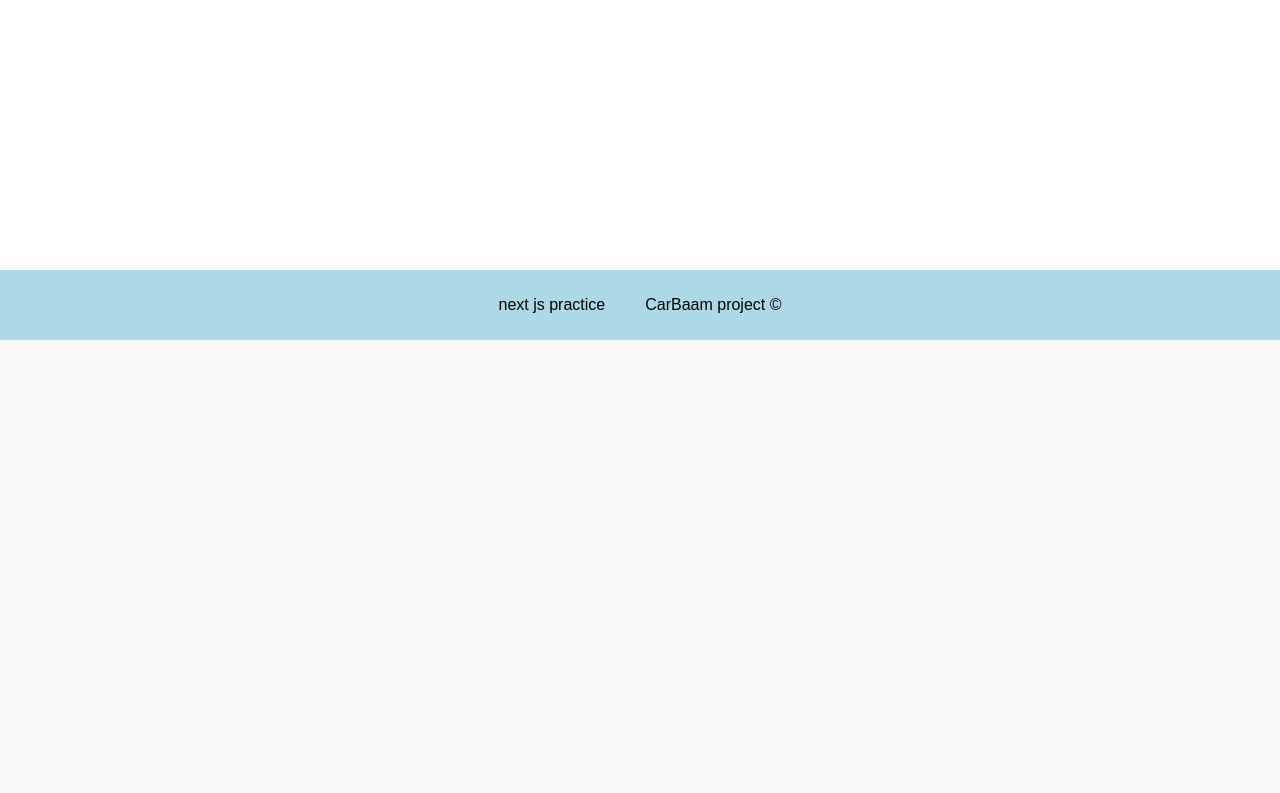
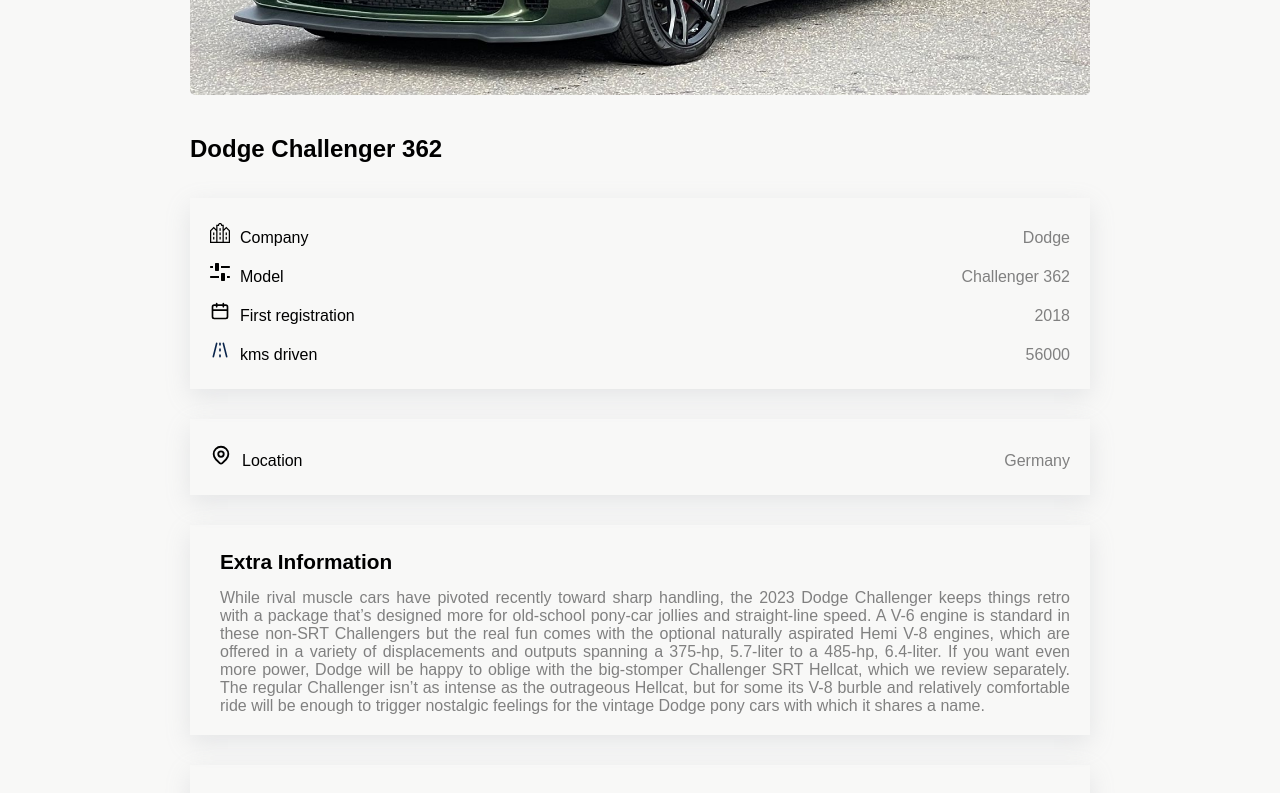
Before and after one commit to Arian-khamesi/sell-cars, a Next.js app: page /cars/1 in a window 1280 px wide. Before the commit this address had no page. Shown: the part 870-1663 px from the top of the page. Before the commit the page ends 1210 px from the top, so only its background shows below. Built offline with nearby package versions, Linux system fonts and the light colour scheme.

Commit message:
create main cars detail rouy and styling

```diff
--- /dev/null
+++ b/Components/templates/CarDetails.js
@@ -0,0 +1,73 @@
+import styles from "./CarDetails.module.css";
+import Company from "../icons/Company";
+import Location from "../icons/Location";
+import Model from "../icons/Model";
+import Money from "../icons/Money";
+import Road from "../icons/Road";
+import Calender from "../icons/Calender";
+
+function CarDetails(props) {
+  const {
+    id,
+    name,
+    model,
+    year,
+    distance,
+    location,
+    image,
+    price,
+    description,
+  } = props;
+
+  return (
+    <div className={styles.container}>
+      <img src={image} className={styles.image} />
+      <h3 className={styles.header}>
+        {name} {model}
+      </h3>
+      <div className={styles.details}>
+        <div>
+          <Company />
+          <p>Company</p>
+          <span>{name}</span>
+        </div>
+        <div>
+          <Model />
+          <p>Model</p>
+          <span>{model}</span>
+        </div>
+        <div>
+          <Calender />
+          <p>First registration</p>
+          <span>{year}</span>
+        </div>
+        <div>
+          <Road />
+          <p>kms driven</p>
+          <span>{distance}</span>
+        </div>
+      </div>
+      <div className={styles.details}>
+        <div>
+          <Location />
+          <p>Location</p>
+          <span>{location}</span>
+        </div>
+      </div>
+      <div className={styles.details}>
+        <p className={styles.descriptionTitle}>Extra Information</p>
+        <p className={styles.descriptionText}>{description}</p>
+      </div>
+      <div className={styles.details}>
+        <div className={styles.price}>
+          <Money />
+          <p>Price:</p>
+          <span>{price}</span>
+        </div>
+      </div>
+      <button className={styles.button}>Buy</button>
+    </div>
+  );
+}
+
+export default CarDetails;
--- /dev/null
+++ b/Components/templates/CarDetails.module.css
@@ -0,0 +1,75 @@
+.container {
+    max-width: 900px;
+    margin: auto;
+    display: flex;
+    flex-direction: column;
+  }
+  .image {
+    width: 100%;
+    border-radius: 5px;
+  }
+
+  .header {
+    margin: 40px 0 20px;
+    font-size: 1.5rem;
+  }
+
+  .details {
+    width: 100%;
+    box-shadow: rgba(149, 157, 165, 0.2) 0px 8px 24px;
+    padding: 10px 20px;
+    margin: 15px 0;
+  }
+
+  .details div {
+    display: flex;
+    align-items: baseline;
+    margin: 15px 0;
+  }
+
+  .details span {
+    color: gray;
+    margin-left: auto;
+  }
+
+  .details p {
+    margin-left: 10px;
+  }
+
+  .descriptionTitle {
+    margin: 15px 0;
+    font-size: 1.3rem;
+    font-weight: 600;
+  }
+
+  .descriptionText {
+    color: gray;
+    text-align: justify;
+    margin-bottom: 10px;
+  }
+
+  .details .price {
+    display: flex;
+    align-items: center;
+  }
+
+  .price p,
+  .price span {
+    font-size: 1.5rem;
+  }
+
+  .button {
+    background-color: lightcoral;
+    border: none;
+    font-size: 1.5rem;
+    padding: 10px;
+    border-radius: 5px;
+    margin: 50px 0;
+    cursor: pointer;
+  }
+
+  @media (max-width: 768px) {
+    .container {
+      margin: 0 15px;
+    }
+  }
--- a/Components/templates/CarsPage.js
+++ b/Components/templates/CarsPage.js
@@ -1,12 +1,12 @@
 import Card from "../modules/Card"
 import styles from "./CarsPage.module.css"
 
-export default function CarsPage({data}) {
+export default function CarsPage({ data }) {
     return (
         <div className={styles.container}>
             {
-data.map(carItem=>(
-    <Card key={carItem.id} {...carItem}/>
+                data.map(carItem => (
+                    <Card key={carItem.id} {...carItem} />
                 ))
             }
         </div>
--- /dev/null
+++ b/pages/cars/[carId].js
@@ -0,0 +1,14 @@
+import { useRouter } from "next/router"
+import carsData from "../../data/carsData"
+import CarDetails from "./../../Components/templates/CarDetails"
+
+export default function CarDetail() {
+
+    const router = useRouter()
+    const { carId } = router.query
+    const mainCar = carsData.find(car => car.id == carId)
+
+    return (
+        <CarDetails {...mainCar} />
+    )
+}
```
Also changed, not shown: Components/modules/Card.js (+4 -3 lines). Lines whose indentation alone changed are shown as unchanged.
